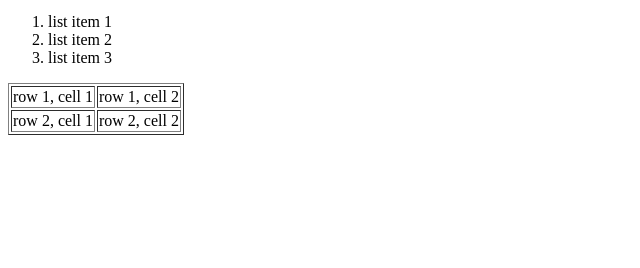
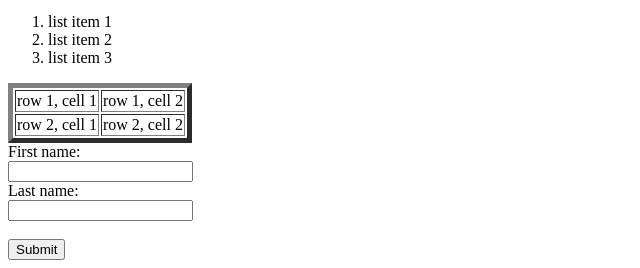
Before and after one commit to kush0234/UNO, a plain HTML site: page index.html in a window 1280 px wide. Shown: the part 699-967 px from the top of the page, without its empty margins (0-640 px from the left). Before the commit the page ends 842 px from the top, so only its background shows below. Drawn offline with Linux system fonts and the light colour scheme.

Commit message:
fourth commit

```diff
--- a/index.html
+++ b/index.html
@@ -29,7 +29,7 @@
         <li>list item 2</li>
         <li>list item 3</li>
     </ol>
-    <table border="1">
+    <table border="5">
         <tr>
             <td>row 1, cell 1</td>
             <td>row 1, cell 2</td>
@@ -41,6 +41,12 @@
     </table>
     <form action="index.html">
 
+        <label for="fname">First name:</label><br>
+        <input type="text" id="fname" name="fname"><br>
+        <label for="lname">Last name:</label><br>
+        <input type="text" id="lname" name="lname"><br><br>
+        <input type="submit" value="Submit">
+
     </form>
 
 </body>
```
